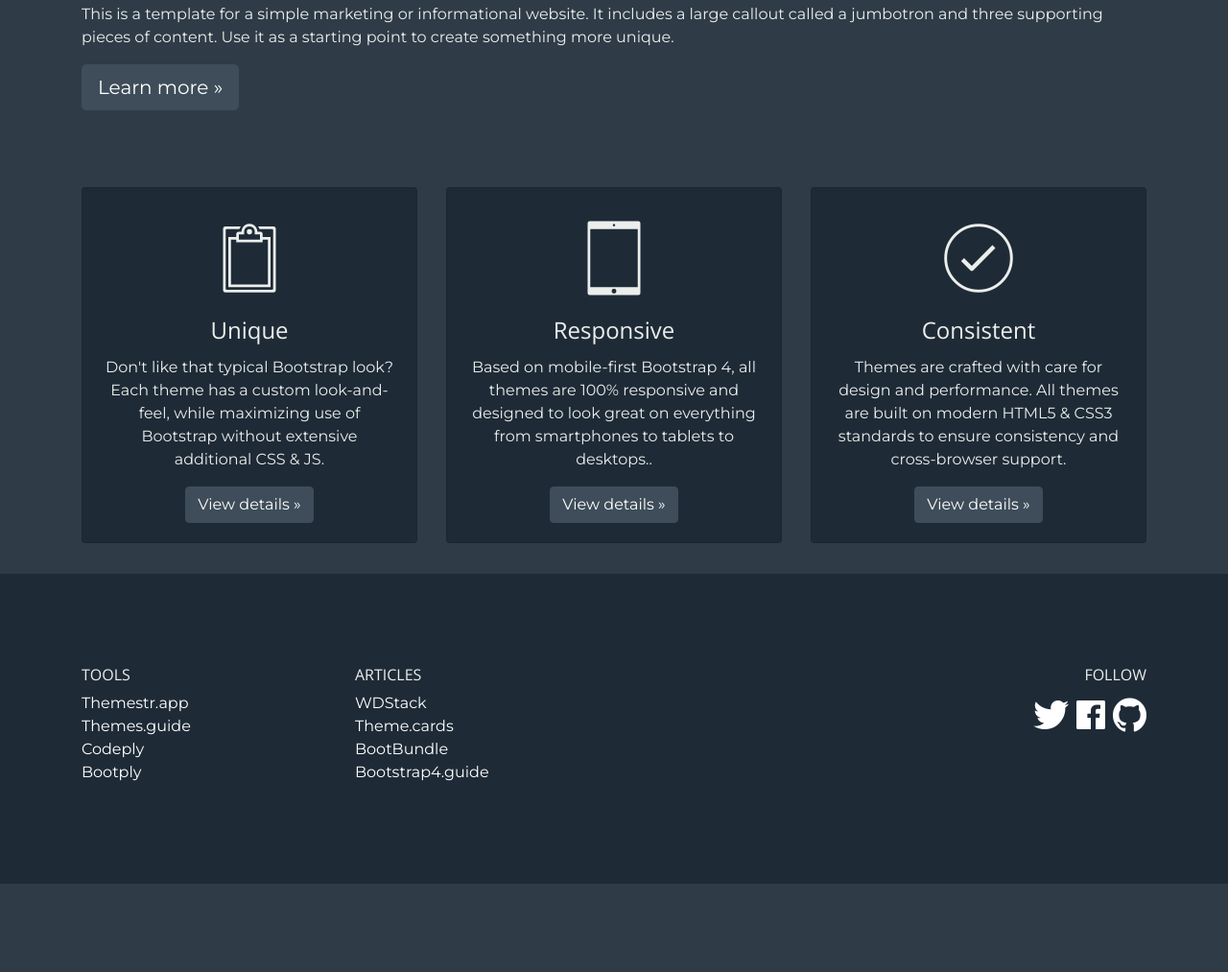
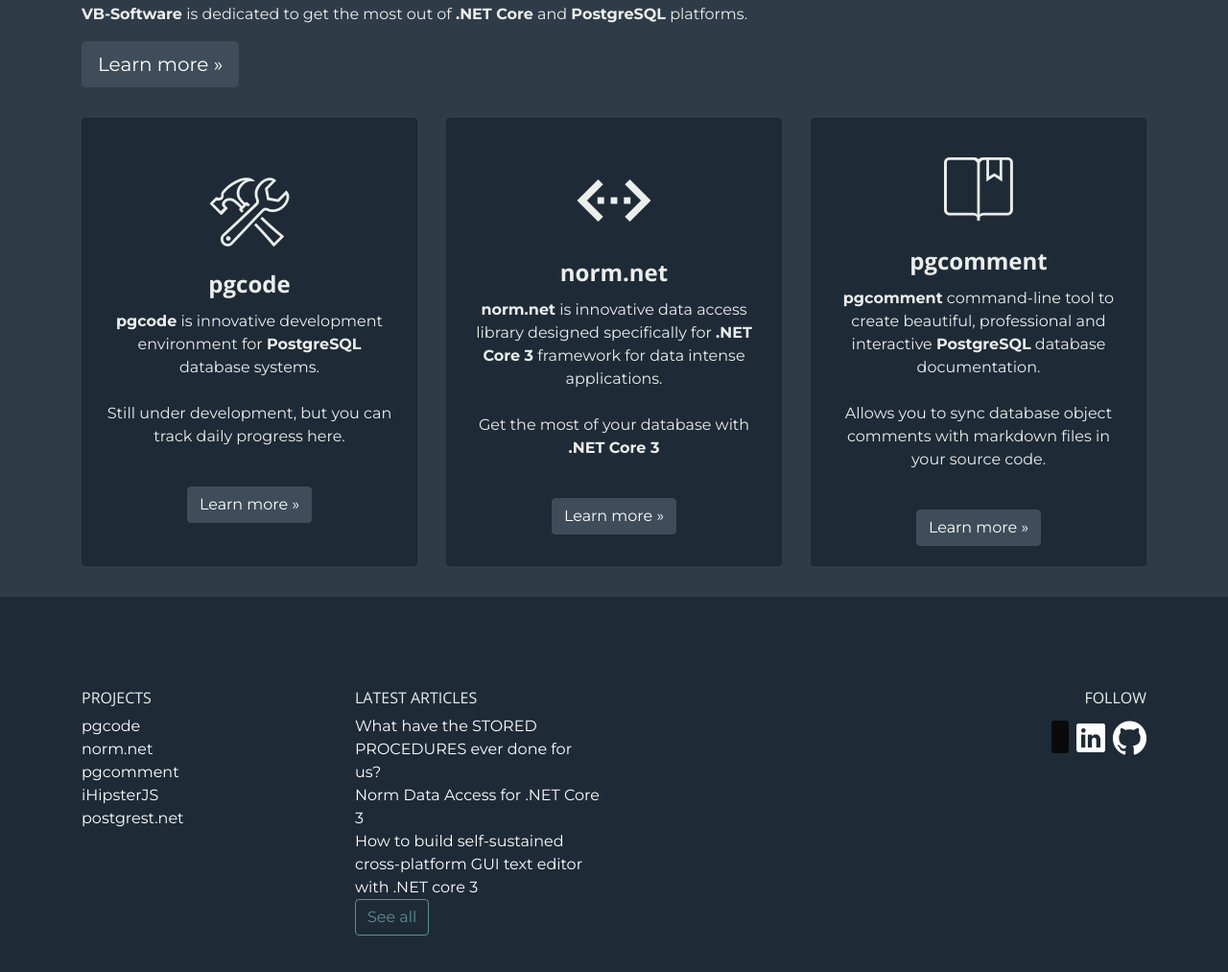
Before and after one commit to vbilopav/vbilopav, a website: page index.html in a window 1280 px wide. Shown: the part 187-1200 px from the top of the page at 96% size. Before the commit the page ends 1108 px from the top, so only its background shows below. Drawn offline with nearby package versions, Linux system fonts and the light colour scheme.

Commit message:
add some content

```diff
--- a/css/theme.scss
+++ b/css/theme.scss
@@ -27,7 +27,7 @@
 
 .vb-heading {
     padding-top: 6rem;
-    padding-bottom: 2rem;
+    padding-bottom: 0px;
 }
 .vb-card {
     margin-bottom: 2rem;
--- a/index.html
+++ b/index.html
@@ -77,7 +77,9 @@
         <h1 class="display-3 vb-title">
           <img src="assets/VB-logo.svg" />-Software
         </h1>
-        <p>This is a template for a simple marketing or informational website. It includes a large callout called a jumbotron and three supporting pieces of content. Use it as a starting point to create something more unique.</p>
+        <p>
+          <strong>VB-Software</strong> is dedicated to get the most out of <strong>.NET Core</strong> and <strong>PostgreSQL</strong> platforms.
+        </p>
         <p><a class="btn btn-success btn-lg" href="#" role="button">Learn more &raquo;</a></p>
 
       </div>
@@ -90,12 +92,15 @@
 
           <div class="card h-100 bg-dark">
             <div class="card-body d-flex flex-column justify-content-center align-items-center">
-              <h1 class="display-2 text-primary text-light"><span class="ion ion-ios-clipboard-outline"></span></h1>
-              <h4 class="card-title text-primary text-light">Unique</h4>
+              <h1 class="display-2 text-primary text-light"><span class="ion ion-ios-construct-outline"></span></h1>
+              <h4 class="card-title text-primary text-light"><strong>pgcode</strong></h4>
               <p class="card-text" style="text-align: center">
-                Don't like that typical Bootstrap look? Each theme has a custom look-and-feel, while maximizing use of Bootstrap without extensive additional CSS & JS.
+                <strong>pgcode</strong> is innovative development environment for <strong>PostgreSQL</strong> database systems.
+                <br /><br />
+                Still under development, but you can track daily progress here.
+                <br /><br />
               </p>
-              <a class="btn btn-success" href="#" role="button">View details &raquo;</a>
+              <a class="btn btn-success" href="#" role="button">Learn more &raquo;</a>
           </div>
         </div>
 
@@ -104,10 +109,15 @@
 
           <div class="card h-100 bg-dark">
             <div class="card-body d-flex flex-column justify-content-center align-items-center">
-                <h1 class="display-2 text-primary text-light"><span class="ion ion-ios-tablet-portrait-outline"></span></h1>
-                <h4 class="card-title text-primary text-light">Responsive</h4>
-                <p class="card-text" style="text-align: center">Based on mobile-first Bootstrap 4, all themes are 100% responsive and designed to look great on everything from smartphones to tablets to desktops..</p>
-                <a class="btn btn-success" href="#" role="button">View details &raquo;</a>
+                <h1 class="display-2 text-primary text-light"><span class="ion ion-md-code-working"></span></h1>
+                <h4 class="card-title text-primary text-light"><strong>norm.net</strong></h4>
+                <p class="card-text" style="text-align: center">
+                  <strong>norm.net</strong> is innovative data access library designed specifically for <strong>.NET Core 3</strong> framework for data intense applications.
+                  <br /><br />
+                  Get the most of your database with <strong>.NET Core 3</strong>
+                  <br /><br />
+                </p>
+                <a class="btn btn-success" href="#" role="button">Learn more &raquo;</a>
             </div>
           </div>
 
@@ -116,10 +126,15 @@
 
           <div class="card h-100 bg-dark">
             <div class="card-body d-flex flex-column justify-content-center align-items-center">
-                <h1 class="display-2 text-primary text-light"><span class="ion ion-ios-checkmark-circle-outline"></span></h1>
-                <h4 class="card-title text-primary text-light">Consistent</h4>
-                <p class="card-text" style="text-align: center">Themes are crafted with care for design and performance. All themes are built on modern HTML5 & CSS3 standards to ensure consistency and cross-browser support.</p>
-                <a class="btn btn-success" href="#" role="button">View details &raquo;</a>
+                <h1 class="display-2 text-primary text-light"><span class="ion ion-ios-bookmarks-outline"></span></h1>
+                <h4 class="card-title text-primary text-light"><strong>pgcomment</strong></h4>
+                <p class="card-text" style="text-align: center">
+                  <strong>pgcomment</strong> command-line tool to create beautiful, professional and interactive <strong>PostgreSQL</strong> database documentation.
+                  <br /><br />
+                  Allows you to sync database object comments with markdown files in your source code.
+                  <br /><br />
+                </p>
+                <a class="btn btn-success" href="#" role="button">Learn more &raquo;</a>
             </div>
           </div>
 
@@ -135,29 +150,63 @@
     <div class="container py-5">
         <div class="row">
             <div class="col-6 col-md-6 col-lg-3 mb-2">
-                <h6 class="text-uppercase">Tools</h6>
+                <h6 class="text-uppercase">Projects</h6>
                 <ul class="nav flex-column">
-                    <li><a class="text-white" target="ext" rel="nofollow" href="https://themestr.app" title="Bootstrap theme builder">Themestr.app</a></li>
-                    <li><a class="text-white" target="ext" rel="nofollow" href="http://themes.guide" title="Bootstrap free and pro themes">Themes.guide</a></li>
-                    <li><a class="text-white" target="ext" rel="nofollow" href="http://codeply.com" title="Prototype and edit code for Bootstrap and other responsive frameworks">Codeply</a></li>
-                    <li><a class="text-white" target="ext" rel="nofollow" href="http://bootply.com">Bootply</a></li>
+                    <li><a class="text-white" target="ext" rel="nofollow" href="/" title="pgcode">pgcode</a></li>
+                    <li><a class="text-white" target="ext" rel="nofollow" href="/" title="norm.net">norm.net</a></li>
+                    <li><a class="text-white" target="ext" rel="nofollow" href="/" title="pgcomment">pgcomment</a></li>
+                    <li><a class="text-white" target="ext" rel="nofollow" href="/">iHipsterJS</a></li>
+                    <li><a class="text-white" target="ext" rel="nofollow" href="/">postgrest.net</a></li>
                 </ul>
             </div>
             <div class="col-6 col-md-6 col-lg-3 mb-2">
-                <h6 class="text-uppercase">Articles</h6>
+                <h6 class="text-uppercase">Latest Articles</h6>
                 <ul class="nav flex-column">
-                    <li><a class="text-white" target="_new" href="http://wdstack.com" title="The top projects, tools and apps for Web developers">WDStack</a></li>
-                    <li><a class="text-white" target="_new" href="http://theme.cards">Theme.cards</a></li>
-                    <li><a class="text-white" target="_new" href="http://www.bootbundle.com">BootBundle</a></li>
-                    <li><a class="text-white" target="_new" title="Learn about Bootstrap 4 using this free theme" href="http://bootstrap4.guide">Bootstrap4.guide</a></li>
+                    <li>
+                      <a class="text-white" target="_new" href="http://" title="The top projects, tools and apps for Web developers">
+                        What have the STORED PROCEDURES ever done for us?
+                      </a>
+                    </li>
+                    <li>
+                      <a class="text-white" target="_new" href="http://">
+                        Norm Data Access for .NET Core 3</a>
+                    </li>
+                    <li>
+                      <a class="text-white" target="_new" href="http://">How to build self-sustained cross-platform GUI text editor with .NET core 3</a>
+                    </li>
+                    <li>
+                      <a class="btn btn-outline-info" target="_new" title="Learn about Bootstrap 4 using this free theme" href="">See all</a>
+                    </li>
                 </ul>
             </div>
             <div class="col-12 col-md-12 col-lg-6 mb-2 text-right">
                 <h6 class="text-uppercase">Follow</h6>
                 <ul class="nav float-right">
-                    <li><a class="text-white mr-2" rel="nofollow" href="http://twitter.com/ThemesGuide" title="Follow on Twitter"><i class="h1 fa fa-fw fa-twitter fa-2x ion-logo-twitter"></i></a></li>
-                    <li><a class="text-white mr-2" rel="nofollow" href="https://www.facebook.com/codeply" title="Follow on Facebook"><i class="h1 fa fa-fw fa-facebook fa-2x ion-logo-facebook"></i></a></li>
-                    <li><a class="text-white mr" rel="nofollow" href="https://github.com/ThemesGuide/bootstrap-themes" title="Follow on GitHub"><i class="h1 fa fa-fw fa-facebook fa-2x ion-logo-github"></i></a></li>
+
+                    <li>
+                      <a class="text-white mr-2" rel="nofollow" href="https://dev.to/vbilopav" title="Follow on dev.to">
+                        <svg style="
+                        height: 34px;
+                        padding: 7px 8px 6px 10px;
+                        margin-top: 6px;
+                        fill: white;
+                        fill: var(--theme-logo-color, white);
+                        border-radius: 3px;
+                        background: #0a0a0a;
+                        background: var(--theme-logo-background, #0a0a0a);
+                        " xmlns="http://www.w3.org/2000/svg" version="1" width="20%" height="20%" viewBox="0 0 132.000000 65.000000" role="img" aria-labelledby="a8275mvnsrgi5zz6fh73w9xelquqyqip" class="logo"><title id="a8275mvnsrgi5zz6fh73w9xelquqyqip">dev.to</title><path d="M0 33v32h11.3c12.5 0 17.7-1.6 21.5-6.5 3.8-4.8 4.4-9 4-28-.3-16.8-.5-18.2-2.7-21.8C30.3 2.5 26.1 1 12 1H0v32zm23.1-19.1c2.3 1.9 2.4 2.3 2.4 18.5 0 15.7-.1 16.7-2.2 18.8-1.7 1.6-3.5 2.2-7 2.2l-4.8.1-.3-20.8L11 12h4.9c3.3 0 5.6.6 7.2 1.9zM46.1 3.6c-2 2.6-2.1 3.9-2.1 29.6v26.9l2.5 2.4c2.3 2.4 2.9 2.5 16 2.5H76V54.1l-10.2-.3-10.3-.3v-15l6.3-.3 6.2-.3V27H55V12h21V1H62.1c-13.9 0-14 0-16 2.6zM87 15.2c2.1 7.9 5.5 20.8 7.6 28.8 3.2 12.3 4.3 15 7 17.7 1.9 2 4.2 3.3 5.7 3.3 3.1 0 7.1-3.1 8.5-6.7 1-2.6 15.2-55.6 15.2-56.8 0-.3-2.8-.5-6.2-.3l-6.3.3-5.6 21.5c-3.5 13.6-5.8 20.8-6.2 19.5C105.9 40 96 1.9 96 1.4c0-.2-2.9-.4-6.4-.4h-6.4L87 15.2z"></path></svg>
+                      </a>
+                    </li>
+                    <li>
+                      <a class="text-white mr-2" rel="nofollow" href="https://www.linkedin.com/in/vb-software/" title="Follow on LinkedIn">
+                        <i class="h1 fa fa-fw fa-facebook fa-2x ion-logo-linkedin"></i>
+                      </a>
+                    </li>
+                    <li>
+                      <a class="text-white mr" rel="nofollow" href="https://github.com/vbilopav" title="Follow on GitHub">
+                        <i class="h1 fa fa-fw fa-facebook fa-2x ion-logo-github"></i>
+                      </a>
+                    </li>
                 </ul>
             </div>
         </div>
```
Also changed, not shown: css/theme.css.
